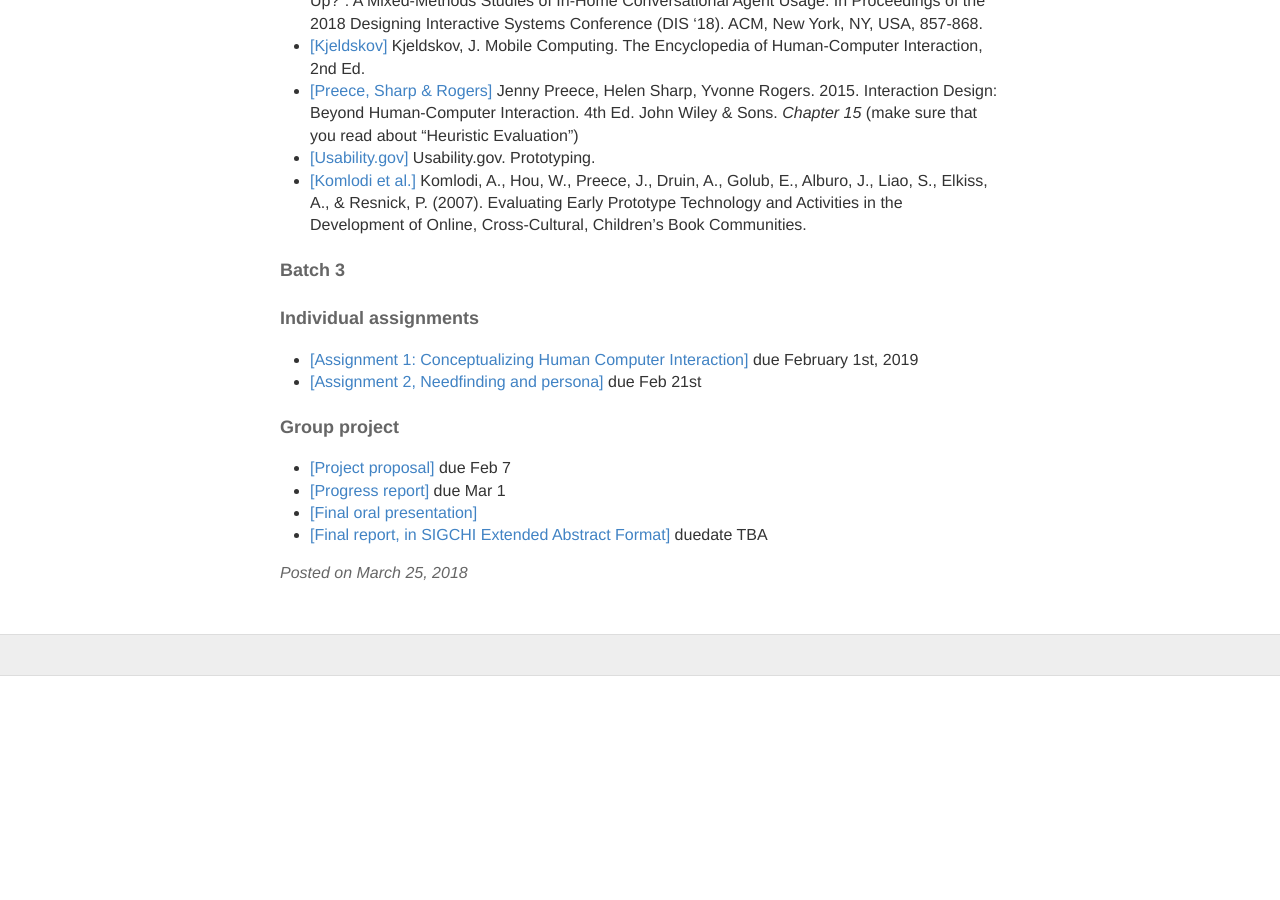
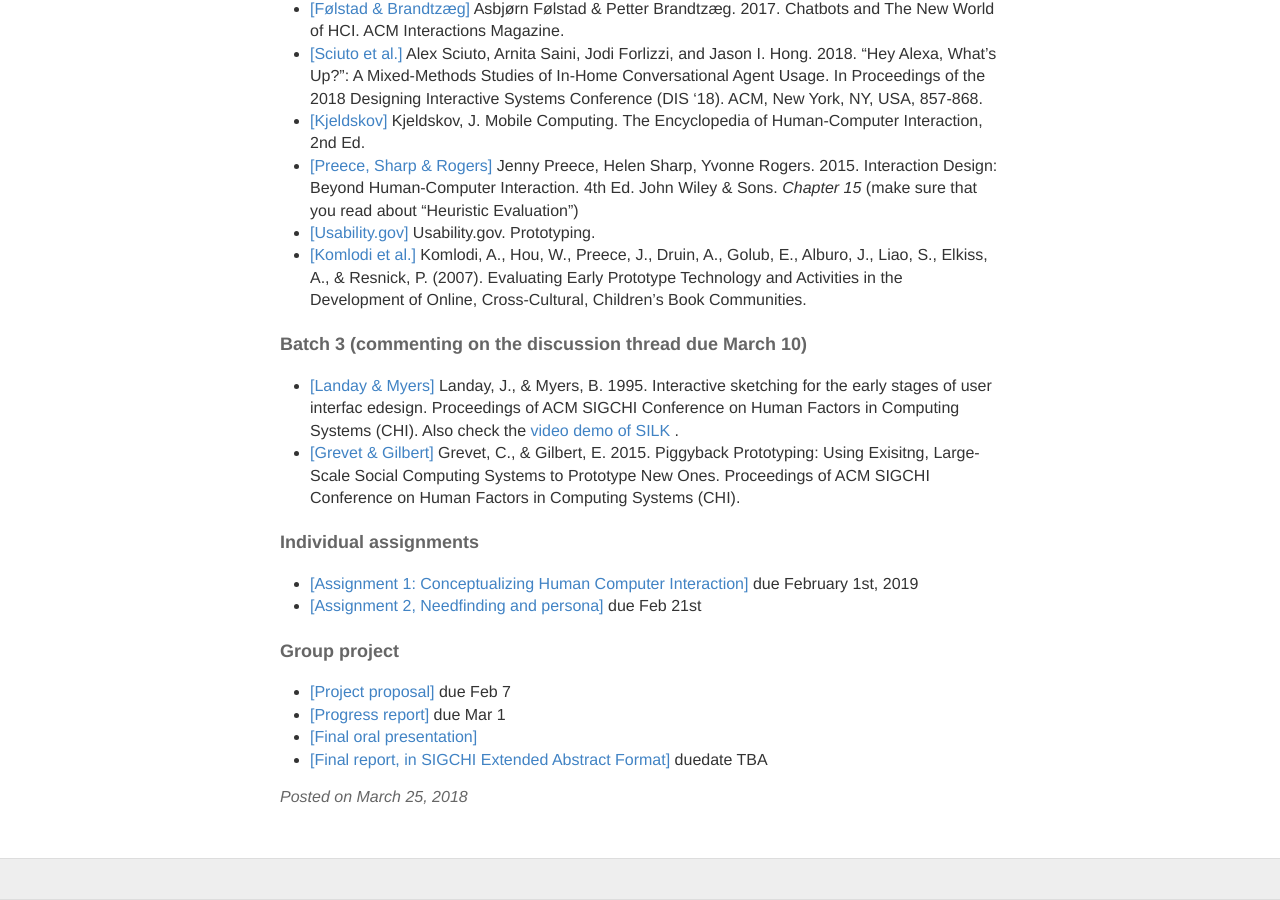
Before and after one commit to hciwang/hciwang.github.io, a Jekyll site: the page built from _posts/2018-3-25-lectures.md, in a window 1280 px wide and 900 px high, scrolled down 3155 px. Built offline with Jekyll 4.4.1, drawn with Linux system fonts in a browser that asks for light colours; before the commit the page ends 3831 px from its top, so only the background shows below that; some of the changed text lies outside the part shown.

Commit message:
Update 2018-3-25-lectures.md

```diff
--- a/_posts/2018-3-25-lectures.md
+++ b/_posts/2018-3-25-lectures.md
@@ -71,9 +71,15 @@
 
 Week 7
 - 2/19 -  Midterm
+
 - 2/21 - [Prototyping studio](https://canvas.ucdavis.edu/courses/293005/files/folder/Lecture?preview=5259053)
 Reading: [[Landay & Myers]](https://dl.acm.org/citation.cfm?id=223910) Landay, J., & Myers, B. 1995. Interactive sketching for the early stages of user interfac edesign. Proceedings of ACM SIGCHI Conference on Human Factors in Computing Systems (CHI). Also check the [video demo of SILK](https://www.youtube.com/watch?v=VLQcW6SpJ88) .
 Reading: [[Grevet & Gilbert]](http://comp.social.gatech.edu/papers/chi15.airport.grevet.pdf)  Grevet, C., & Gilbert, E. 2015. Piggyback Prototyping: Using Exisitng, Large-Scale Social Computing Systems to Prototype New Ones. Proceedings of ACM SIGCHI Conference on Human Factors in Computing Systems (CHI).
+Due:  [[Assignment 2, Needfinding and persona]](https://canvas.ucdavis.edu/courses/293005/assignments/292305) due Feb 21st
+
+Week 8
+Week 9
+Week 10
 
 
 
@@ -101,8 +107,9 @@
 - [[Usability.gov]](https://www.usability.gov/how-to-and-tools/methods/prototyping.html) Usability.gov. Prototyping.
 - [[Komlodi et al.]](http://www.id-book.com/downloads/casestudy_14point2.pdf) Komlodi, A., Hou, W., Preece, J., Druin, A., Golub, E., Alburo, J., Liao, S., Elkiss, A., & Resnick, P. (2007). Evaluating Early Prototype Technology and Activities in the Development of Online, Cross-Cultural, Children's Book Communities.
 
-#### Batch 3
-
+#### Batch 3 (commenting on the discussion thread due March 10)
+- [[Landay & Myers]](https://dl.acm.org/citation.cfm?id=223910) Landay, J., & Myers, B. 1995. Interactive sketching for the early stages of user interfac edesign. Proceedings of ACM SIGCHI Conference on Human Factors in Computing Systems (CHI). Also check the [video demo of SILK](https://www.youtube.com/watch?v=VLQcW6SpJ88) .
+- [[Grevet & Gilbert]](http://comp.social.gatech.edu/papers/chi15.airport.grevet.pdf)  Grevet, C., & Gilbert, E. 2015. Piggyback Prototyping: Using Exisitng, Large-Scale Social Computing Systems to Prototype New Ones. Proceedings of ACM SIGCHI Conference on Human Factors in Computing Systems (CHI).
 
 
 #### Individual assignments
```
